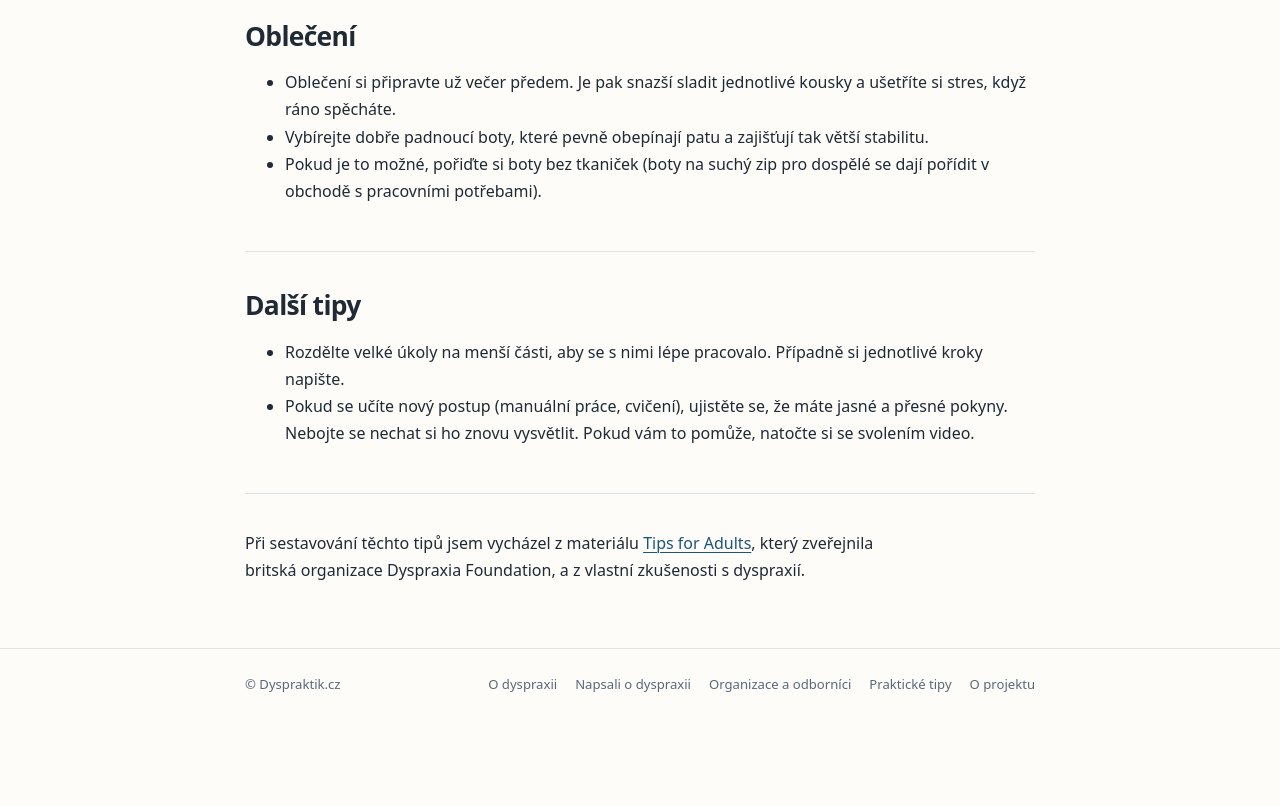
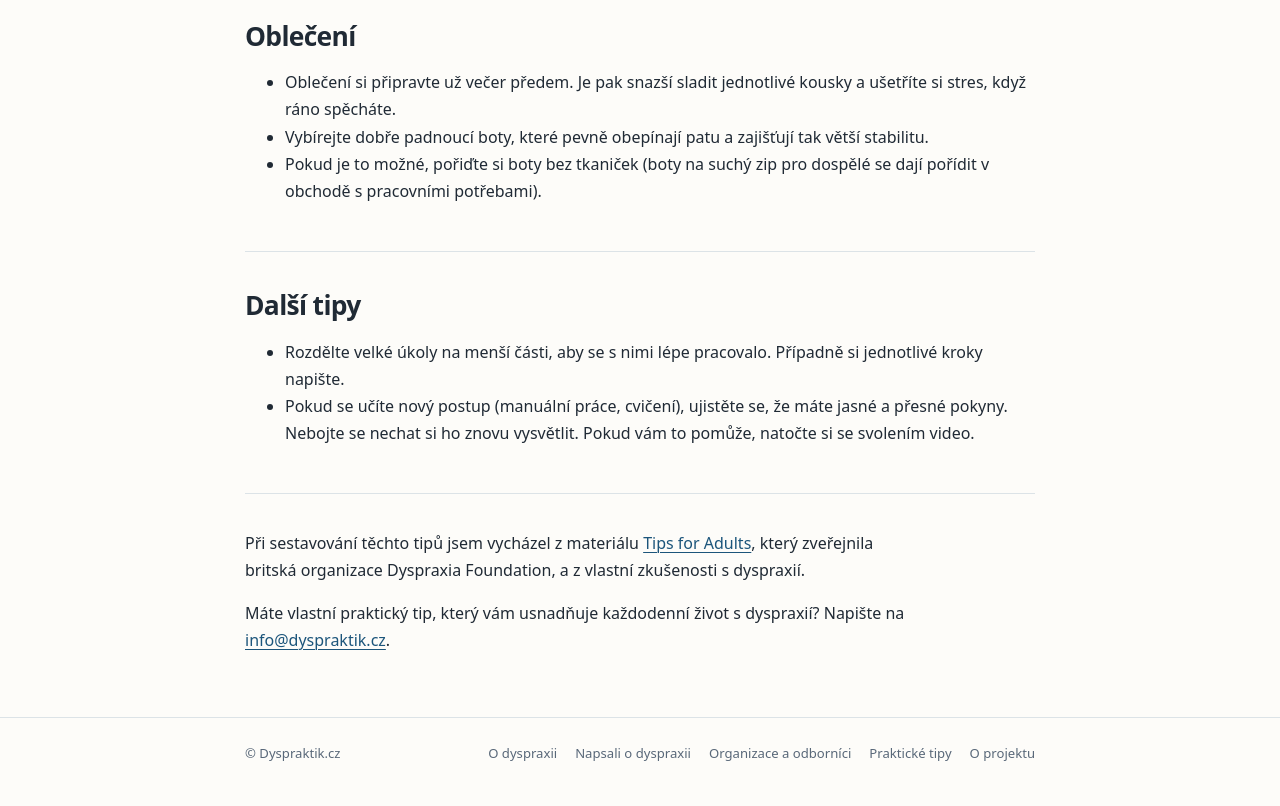
Before and after one commit to rudi1984/Web_dyspraktik, a plain HTML site: page prakticke-tipy.html in a window 1280 px wide. Shown: the part 858-1664 px from the top of the page. Before the commit the page ends 1595 px from the top, so only its background shows below. Drawn offline with Linux system fonts and the light colour scheme.

Commit message:
Encourage sharing of practical tips for dyspraxia
Added a section inviting users to share their own practical tips for living with dyspraxia.

```diff
--- a/prakticke-tipy.html
+++ b/prakticke-tipy.html
@@ -68,6 +68,10 @@
       </ul>
     </section>
     <p class="note">Při sestavování těchto tipů jsem vycházel z materiálu <a href="https://dyspraxiafoundation.co.uk/adults/tips">Tips for Adults</a>, který zveřejnila britská organizace Dyspraxia Foundation, a z vlastní zkušenosti s dyspraxií.</p>
+  <p>
+  Máte vlastní praktický tip, který vám usnadňuje každodenní život s dyspraxií?
+  Napište na <a href="mailto:info@dyspraktik.cz">info@dyspraktik.cz</a>.
+</p>
   </main>
   <footer class="site-footer">
     <div class="wrap footer-inner">
```
